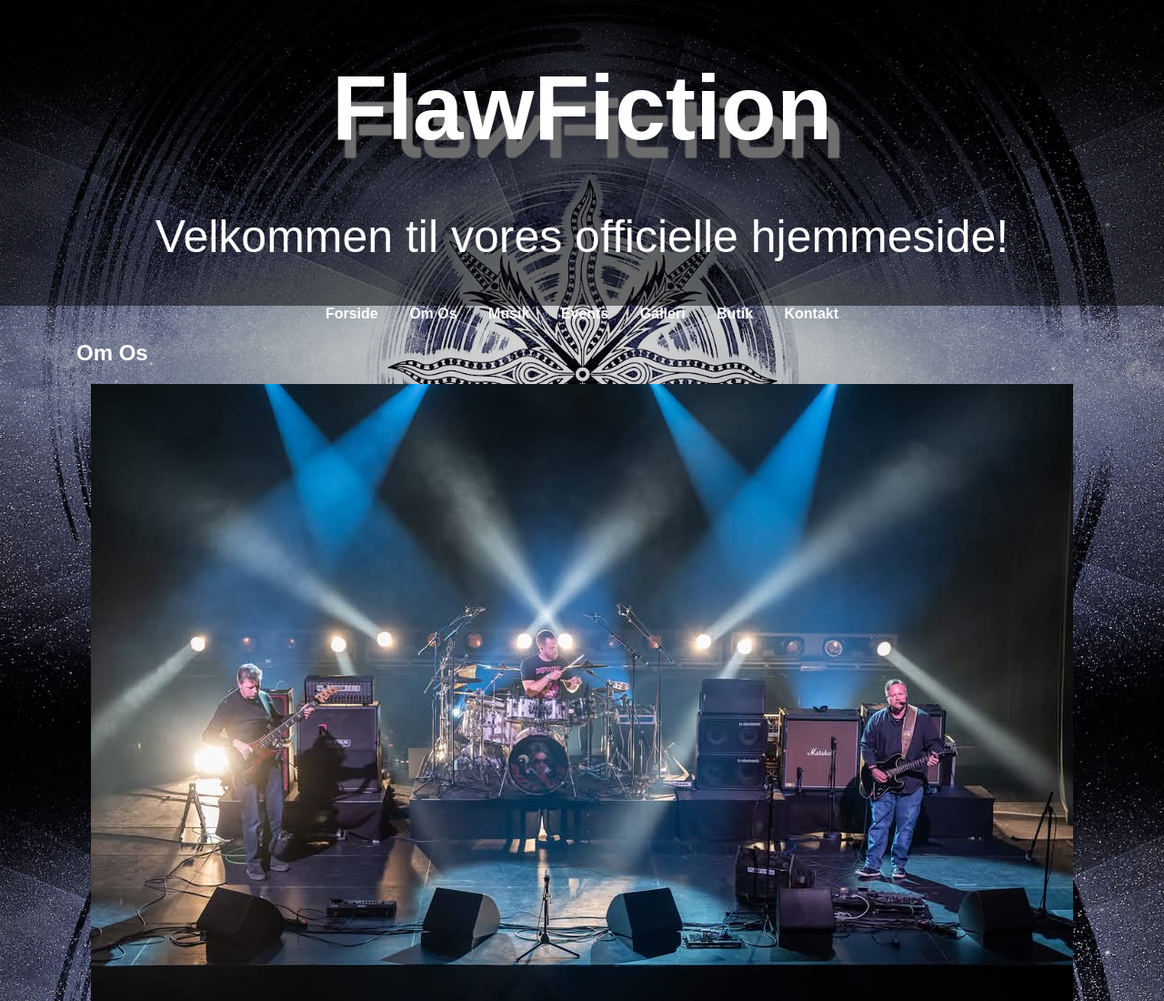
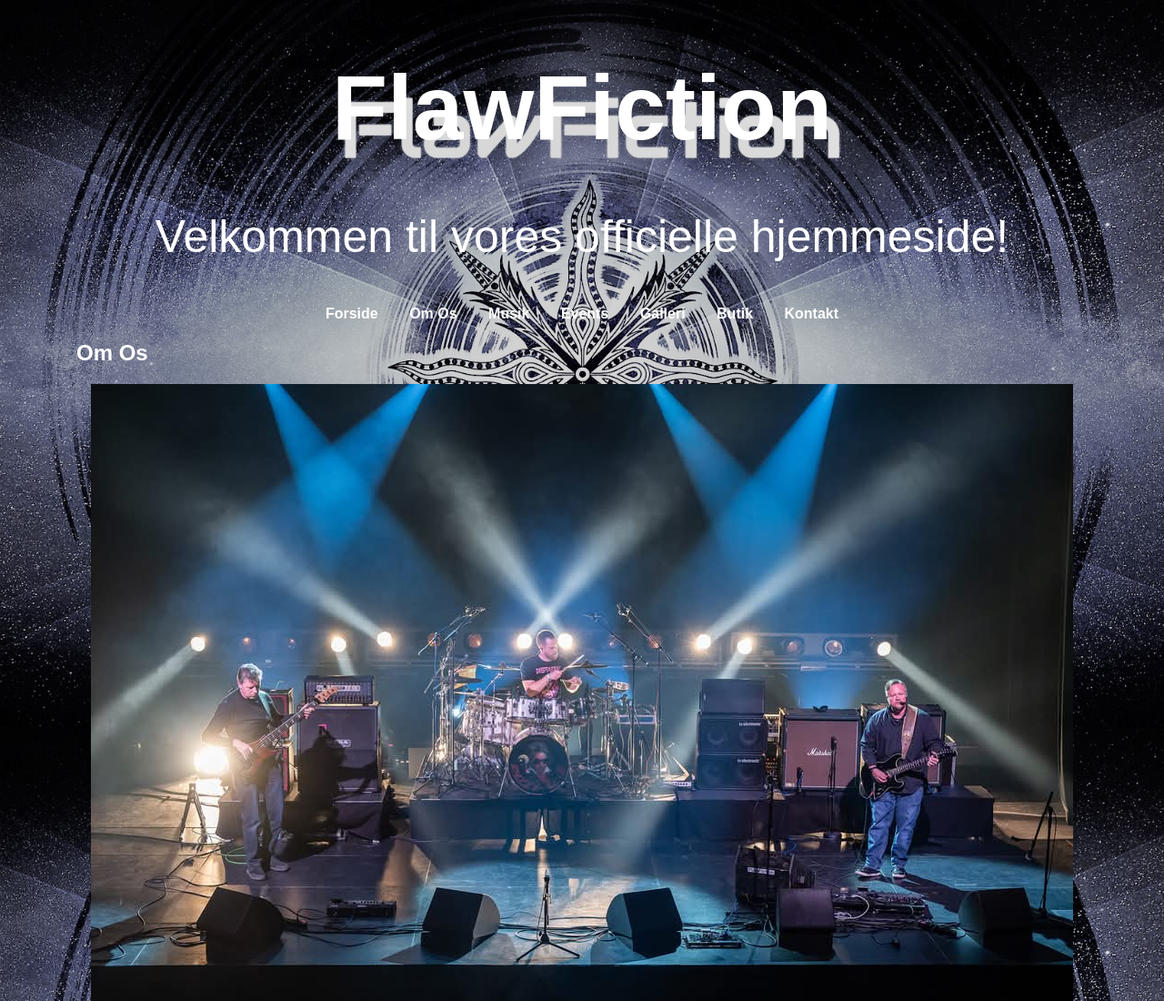
Before and after one commit to Manerwov/FlawFiction, a website: page About.html in a window 1280 px wide. Shown: the top 1100 px of the page at 91% size. Drawn offline with Linux system fonts and the light colour scheme.

Commit message:
Refactor CSS for improved structure and readability

```diff
--- a/CSS.css
+++ b/CSS.css
@@ -13,18 +13,7 @@ body {
     background-attachment: fixed; /* Holder billedet fast ved scroll */
 }
 
-header::before {
-  content: "";
-  position: absolute;
-  top: 0; left: 0; right: 0; bottom: 0;
-  background-color: rgba(0, 0, 0, 0.5); /* Sort med 50% gennemsigtighed */
-  z-index: 0;
-}
 
-header > * {
-  position: relative;
-  z-index: 1;
-}
 
 header {
   display: flex;
```
